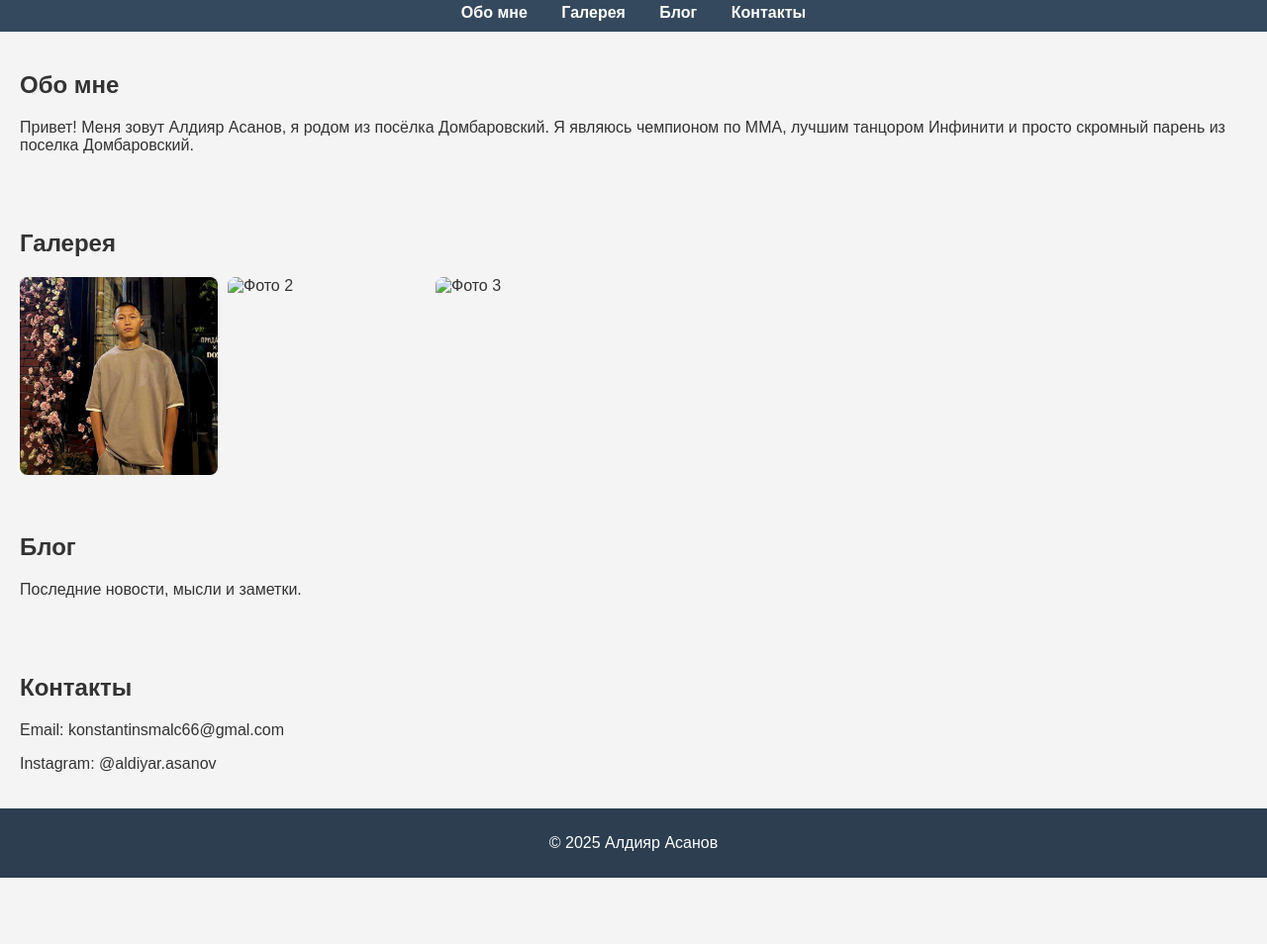
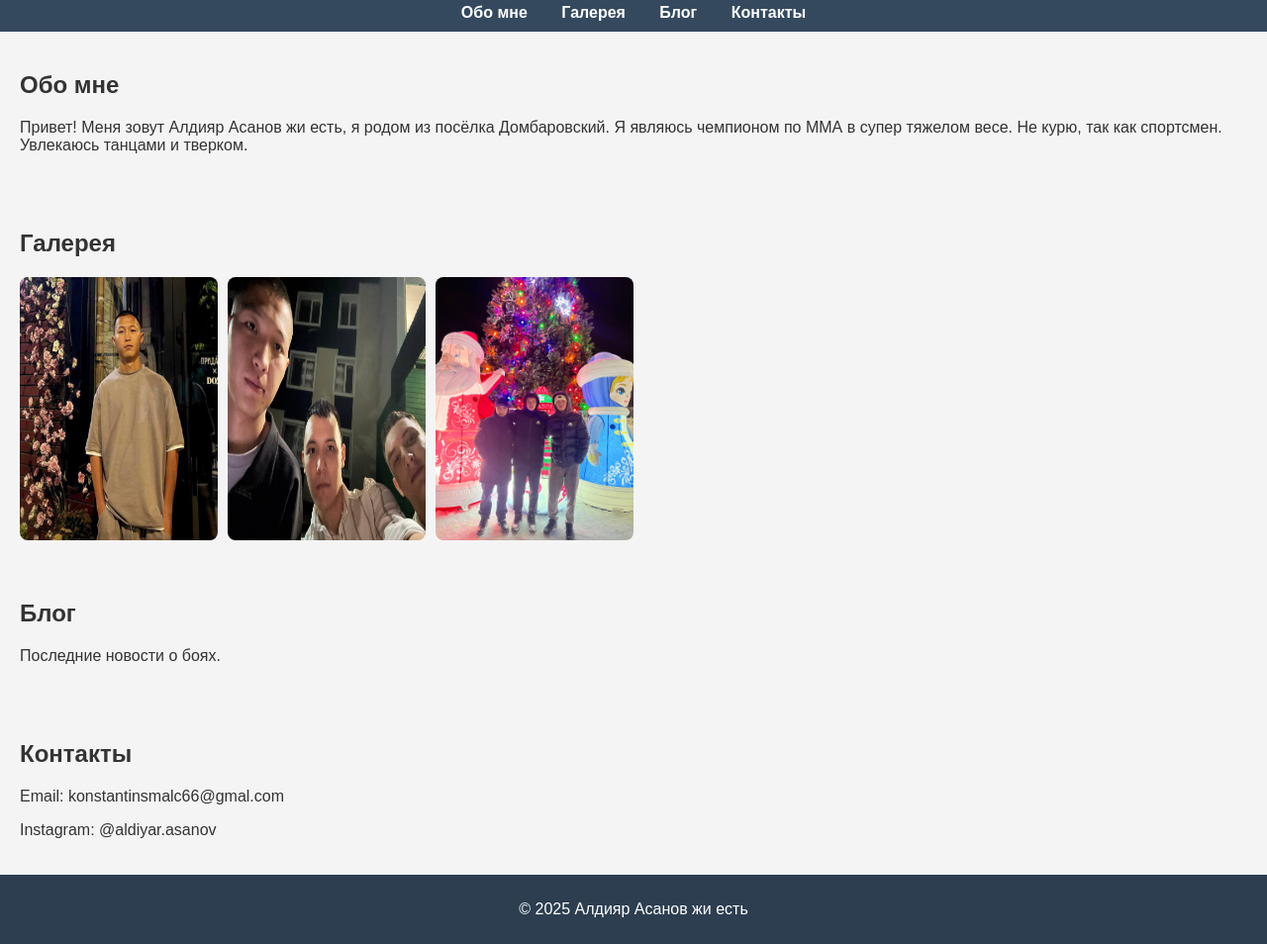
Before and after one commit to Hatagura/aldiyar-asanov-site, a plain HTML site: page index.html in a window 1280 px wide. Shown: the part 160-1114 px from the top of the page at 99% size. Before the commit the page ends 1047 px from the top, so only its background shows below. Drawn offline with Linux system fonts and the light colour scheme.

Commit message:
Update index.html

```diff
--- a/index.html
+++ b/index.html
@@ -55,22 +55,22 @@
 
 <section id="about">
   <h2>Обо мне</h2>
-  <p>Привет! Меня зовут Алдияр Асанов, я родом из посёлка Домбаровский. Я являюсь чемпионом по ММА, лучшим танцором Инфинити и просто скромный парень из поселка Домбаровский.</p>
+  <p>Привет! Меня зовут Алдияр Асанов жи есть, я родом из посёлка Домбаровский. Я являюсь чемпионом по ММА в супер тяжелом весе. Не курю, так как спортсмен. Увлекаюсь танцами и тверком.</p>
 </section>
 
 <section id="gallery">
   <h2>Галерея</h2>
   <div style="display: flex; flex-wrap: wrap; gap: 10px;">
     <img src="photo 1.jpg.jpg" alt="Фото 1" style="width: 200px; border-radius: 8px;">
-    <img src="images/photo2.jpg" alt="Фото 2" style="width: 200px; border-radius: 8px;">
-    <img src="images/photo3.jpg" alt="Фото 3" style="width: 200px; border-radius: 8px;">
+    <img src="aldiyar1.jpg" alt="Фото 2" style="width: 200px; border-radius: 8px;">
+    <img src="aldiyar2.jpg" alt="Фото 3" style="width: 200px; border-radius: 8px;">
   </div>
 </section>
 
 
 <section id="blog">
   <h2>Блог</h2>
-  <p>Последние новости, мысли и заметки.</p>
+  <p>Последние новости о боях.</p>
 </section>
 
 <section id="contact">
@@ -80,7 +80,7 @@
 </section>
 
 <footer>
-  <p>© 2025 Алдияр Асанов</p>
+  <p>© 2025 Алдияр Асанов жи есть</p>
 </footer>
 
 </body>
```
